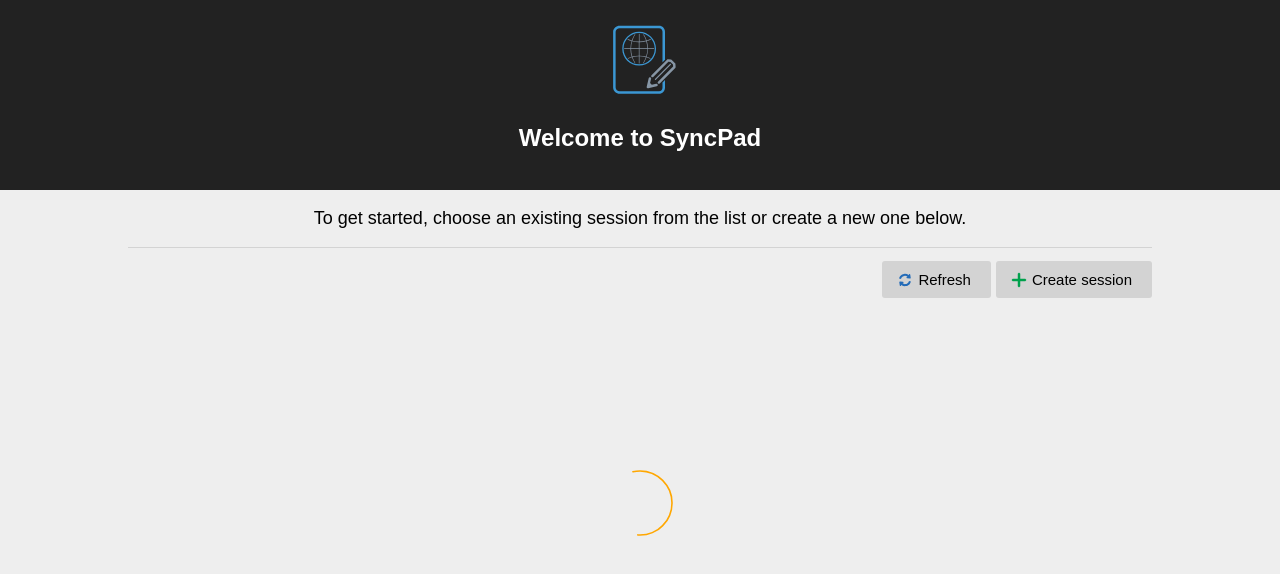
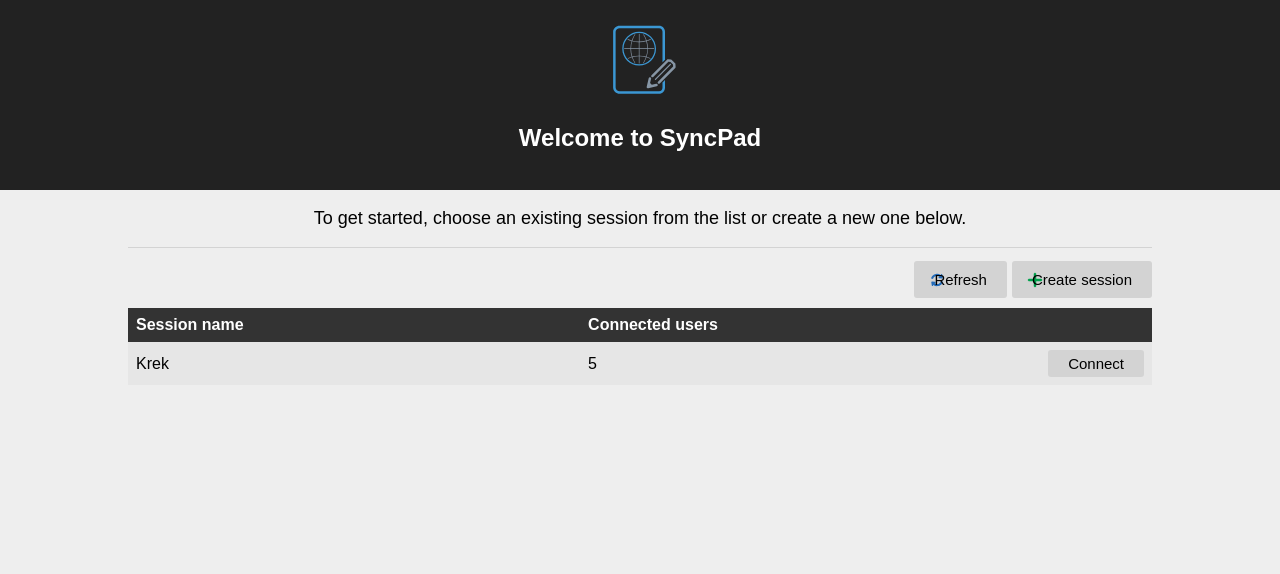
Before and after one commit to realChesta/SyncPad, a React (Create React App) app: page / in a window 1280 px wide. Shown: the top 574 px of the page. Built offline with nearby package versions, Linux system fonts and the light colour scheme.

Commit message:
Implemented SessionDisplayer

```diff
--- a/src/App.js
+++ b/src/App.js
@@ -1,12 +1,24 @@
 import React, {Component} from 'react';
 import logo from './img/syncpad-icon.svg';
+
+import './style/App.css';
+
 import Loader from './Loader.js';
-import './style/App.css';
+import SessionDisplayer from './SessionDisplayer.js';
 
 class App extends Component {
 
     render()
     {
+        if (this.props.tableData)
+        {
+            var comp = <SessionDisplayer data={this.props.tableData}/>;
+        }
+        else
+        {
+            var comp = <Loader/>;
+        }
+
         return (
             <div className="App">
                 <div className="App-header">
@@ -21,10 +33,10 @@ class App extends Component {
                         <hr className="App-separator"/>
                     </div>
                     <div className="App-body-buttons">
-                        <button className="App-button App-button-update">Refresh</button>
-                        <button className="App-button App-button-add">Create session</button>
+                        <button className="g-button App-button-update">Refresh</button>
+                        <button className="g-button App-button-add">Create session</button>
                     </div>
-                    {!this.props.data && <Loader/>}
+                    {comp}
                 </div>
             </div>
         );
--- /dev/null
+++ b/src/SessionDisplayer.js
@@ -0,0 +1,43 @@
+/*
+ * Created by Kyrill on 03.03.2017.
+ */
+
+import React, {Component} from 'react';
+import './style/SessionDisplayer.css';
+
+class SessionDisplayer extends Component {
+
+    render()
+    {
+        var rows = [];
+
+        if (this.props.data)
+        {
+            rows = this.props.data.map(function(d)
+            {
+                return (
+                    <tr>
+                        <td>{d.name}</td>
+                        <td>{d.users}</td>
+                        <td><button id={d.id} className="g-button c-button">Connect</button></td>
+                    </tr>
+                );
+            });
+        }
+
+        return (
+            <div className="SD">
+                <table className="SD-table">
+                    <tr>
+                        <th>Session name</th>
+                        <th>Connected users</th>
+                        <th/>
+                    </tr>
+                    {rows}
+                </table>
+            </div>
+        );
+    }
+}
+
+export default SessionDisplayer;
--- a/src/index.js
+++ b/src/index.js
@@ -3,9 +3,24 @@ import ReactDOM from 'react-dom';
 import App from './App';
 import './index.css';
 
-var app = <App/>;
+var data = [
+    {
+        name: "Krek",
+        users: 5,
+        id: "test"
+    }
+];
 
 ReactDOM.render(
-    app,
+    <App tableData={data}/>,
     document.getElementById('root')
 );
+
+// setTimeout(function()
+// {
+//     ReactDOM.render(
+//         <App tableData={{ test: "Hallo" }}/>,
+//         document.getElementById('root')
+//     );
+//     console.log("timer expired");
+// }, 3000);
--- a/src/style/App.css
+++ b/src/style/App.css
@@ -1,3 +1,5 @@
+@import url("Button.css");
+
 .App {
     text-align: center;
 }
@@ -36,21 +38,6 @@
     padding-bottom: 5px;
 }
 
-.App-button {
-    border: none;
-    background-color: rgb(211, 211, 211);
-    padding: 10px 20px;
-    margin-left: 5px;
-    font-size: 15px;
-    border-radius: 3px;
-    transition-duration: 0.4s;
-}
-
-.App-button:hover {
-    /*box-shadow: 0 0 16px 0 rgba(0,0,0,0.24), 0 10px 50px 0 rgba(0,0,0,0.19);*/
-    background-color: rgb(200, 200, 200);
-}
-
 .App-button-add {
     background-image: url("../img/add.svg");
     background-repeat: no-repeat;
--- /dev/null
+++ b/src/style/Button.css
@@ -0,0 +1,14 @@
+.g-button {
+    border: none;
+    background-color: rgb(211, 211, 211);
+    padding: 10px 20px;
+    margin-left: 5px;
+    font-size: 15px;
+    border-radius: 3px;
+    transition-duration: 0.4s;
+}
+
+.g-button:hover {
+    /*box-shadow: 0 0 16px 0 rgba(0,0,0,0.24), 0 10px 50px 0 rgba(0,0,0,0.19);*/
+    background-color: rgb(200, 200, 200);
+}
--- /dev/null
+++ b/src/style/SessionDisplayer.css
@@ -0,0 +1,45 @@
+@import url("Button.css");
+
+.SD {
+    text-align: center;
+    clear: both;
+    padding-top: 5px;
+}
+
+.SD-table {
+    border-collapse: collapse;
+    width: 100%;
+}
+
+tr:nth-child(even) {
+    background-color: rgb(230, 230, 230);
+}
+
+th {
+    color: white;
+    background-color: #333;
+}
+
+td, th {
+    text-align: left;
+    padding: 8px;
+}
+
+td {
+    width : 50%;
+}
+
+th.last-child {
+    width: 1px;
+    white-space: nowrap;
+}
+
+td.last-child {
+    width: 1px;
+    white-space: nowrap;
+}
+
+.c-button {
+    padding: 5px 20px;
+    float: right;
+}
```
